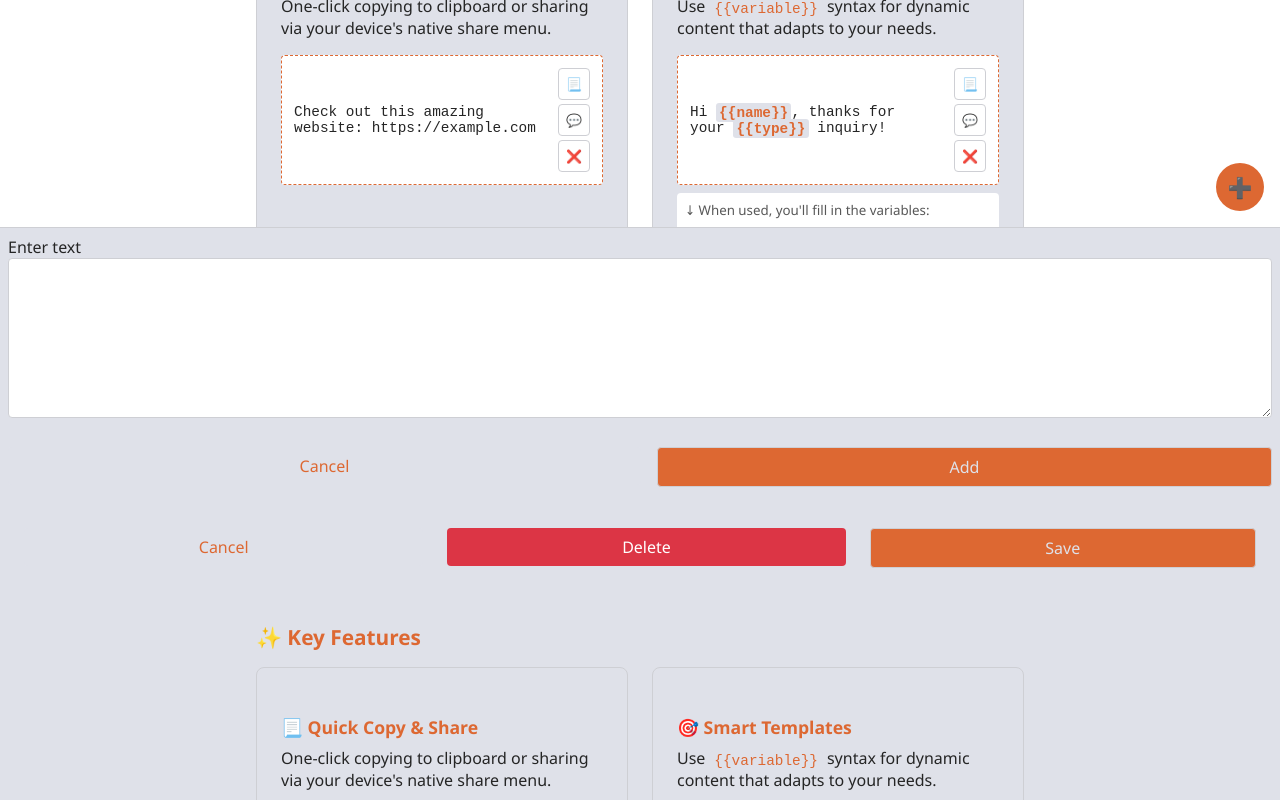
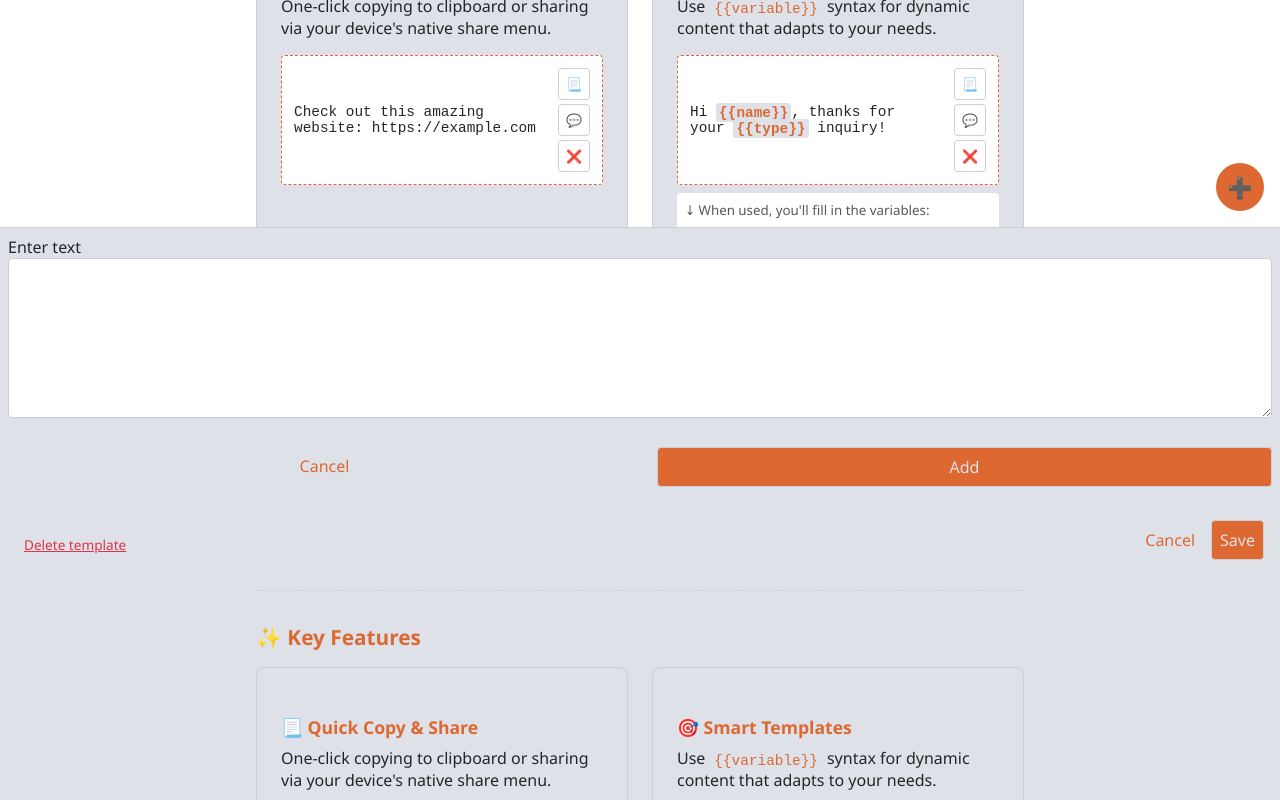
Before and after one commit to fuzzzerd/quicktext, a Vue app: page / in a window 1280 px wide. Shown: the part 573-1373 px from the top of the page. Built offline with nearby package versions, Linux system fonts and the light colour scheme.

Commit message:
refactor: adjust template UI button priorities
- Remove delete button from template list view
- Move delete action to edit template panel as subtle link
- Update button hierarchy: Save (primary), Cancel (secondary), Delete (link)
- Improve visual hierarchy and reduce accidental deletions

```diff
--- a/src/components/EditTextPanel.vue
+++ b/src/components/EditTextPanel.vue
@@ -22,7 +22,10 @@
               v-for="category in stringStore.sortedCategories"
               :key="category.id"
               type="button"
-              :class="['category-chip', { selected: localCategoryIds.includes(category.id) }]"
+              :class="[
+                'category-chip',
+                { selected: localCategoryIds.includes(category.id) }
+              ]"
               @click="toggleCategory(category.id)"
             >
               <span v-if="category.icon">{{ category.icon }}</span>
@@ -34,12 +37,10 @@
 
       <div class="row">
         <div class="col">
+          <a class="delete-link" @click="handleDelete">Delete template</a>
+        </div>
+        <div class="col-right">
           <button class="secondary" @click="handleClose">Cancel</button>
-        </div>
-        <div class="col">
-          <button class="danger" @click="handleDelete">Delete</button>
-        </div>
-        <div class="col">
           <button class="primary" @click="handleSave">Save</button>
         </div>
       </div>
@@ -68,12 +69,17 @@ const stringStore = useStringStore();
 const localText = ref('');
 const localCategoryIds = ref<number[]>([]);
 
-watch(() => props.quickText, (newQuickText) => {
-  if (newQuickText) {
-    localText.value = newQuickText.text;
-    localCategoryIds.value = newQuickText.categoryIds ? [...newQuickText.categoryIds] : [];
+watch(
+  () => props.quickText,
+  newQuickText => {
+    if (newQuickText) {
+      localText.value = newQuickText.text;
+      localCategoryIds.value = newQuickText.categoryIds
+        ? [...newQuickText.categoryIds]
+        : [];
+    }
   }
-});
+);
 
 function handleTextChange() {
   // Text is bound via v-model, no additional action needed
@@ -93,7 +99,8 @@ function handleSave() {
     // Update the existing quick text
     stringStore.updateQuickText(props.quickText.id, {
       text: localText.value.trim(),
-      categoryIds: localCategoryIds.value.length > 0 ? localCategoryIds.value : undefined
+      categoryIds:
+        localCategoryIds.value.length > 0 ? localCategoryIds.value : undefined
     });
     emit('saved');
     handleClose();
@@ -101,7 +108,10 @@ function handleSave() {
 }
 
 function handleDelete() {
-  if (props.quickText && confirm('Are you sure you want to delete this template?')) {
+  if (
+    props.quickText &&
+    confirm('Are you sure you want to delete this template?')
+  ) {
     stringStore.removeQuickTextById(props.quickText.id);
     emit('deleted');
     handleClose();
@@ -185,14 +195,16 @@ textarea {
   box-shadow: none;
 }
 
-.danger {
-  background-color: #dc3545;
-  color: white;
-  border: none;
+.delete-link {
+  color: #dc3545;
+  font-size: 0.85rem;
+  cursor: pointer;
+  text-decoration: underline;
+  transition: opacity 0.2s;
 }
 
-.danger:hover {
-  background-color: #c82333;
+.delete-link:hover {
+  opacity: 0.8;
 }
 
 .row {
@@ -203,7 +215,14 @@ textarea {
   margin-bottom: 0;
   display: flex;
   gap: 0.5rem;
-  justify-content: flex-end;
+  justify-content: space-between;
+  align-items: center;
+}
+
+.col-right {
+  display: flex;
+  gap: 0.5rem;
+  align-items: center;
 }
 
 label {
--- a/src/components/QuickText.vue
+++ b/src/components/QuickText.vue
@@ -24,7 +24,7 @@ const isPinEntryVisible = ref(false);
 // Watch for category changes to auto-show pin prompt
 watch(
   () => stringStore.activeCategoryId,
-  (newCategoryId) => {
+  newCategoryId => {
     if (newCategoryId && newCategoryId !== -1) {
       const category = stringStore.getCategoryById(newCategoryId);
       if (category?.pin && !stringStore.isCategoryAuthorized(newCategoryId)) {
@@ -123,13 +123,12 @@ function itemThroughTemplate(
   context: Record<string, string>
 ): string {
   for (const key in context) {
-    text = text.replace(new RegExp(`{{\\s*${key}\\s*}}`, 'g'), context[key] ?? '');
+    text = text.replace(
+      new RegExp(`{{\\s*${key}\\s*}}`, 'g'),
+      context[key] ?? ''
+    );
   }
   return text;
-}
-
-function removeItem(data: string) {
-  stringStore.removeQuickText(data);
 }
 
 function handleAddText() {
@@ -174,16 +173,23 @@ function handlePinEntryClose() {
     <div class="lock-icon">🔒</div>
     <h3>Category Protected</h3>
     <p>This category requires a PIN to view its contents.</p>
-    <button @click="isPinEntryVisible = true" class="unlock-btn">Enter PIN</button>
+    <button @click="isPinEntryVisible = true" class="unlock-btn">
+      Enter PIN
+    </button>
   </div>
 
   <!-- Show message when category is selected but has no items -->
   <div
-    v-else-if="stringStore.filteredQuickTexts.length === 0 && stringStore.activeCategoryId"
+    v-else-if="
+      stringStore.filteredQuickTexts.length === 0 &&
+      stringStore.activeCategoryId
+    "
     class="empty-category-message"
   >
     <p>No templates in this category</p>
-    <button @click="handleAddText" class="add-template-btn">Add Template</button>
+    <button @click="handleAddText" class="add-template-btn">
+      Add Template
+    </button>
   </div>
 
   <!-- Show snippets when they exist -->
@@ -199,7 +205,6 @@ function handlePinEntryClose() {
     <div class="col icons">
       <button @click.stop="copyItem(qt.text)">📃</button>
       <button @click.stop="shareItem(qt.text)">💬</button>
-      <button @click.stop="removeItem(qt.text)">❌</button>
     </div>
   </div>
 
@@ -222,7 +227,10 @@ function handlePinEntryClose() {
 
   <PinEntryPanel
     :is-visible="isPinEntryVisible"
-    :category-name="stringStore.getCategoryById(stringStore.activeCategoryId || 0)?.name || 'Category'"
+    :category-name="
+      stringStore.getCategoryById(stringStore.activeCategoryId || 0)?.name ||
+      'Category'
+    "
     :category-id="stringStore.activeCategoryId || 0"
     @close="handlePinEntryClose"
     @success="handlePinEntrySuccess"
```
